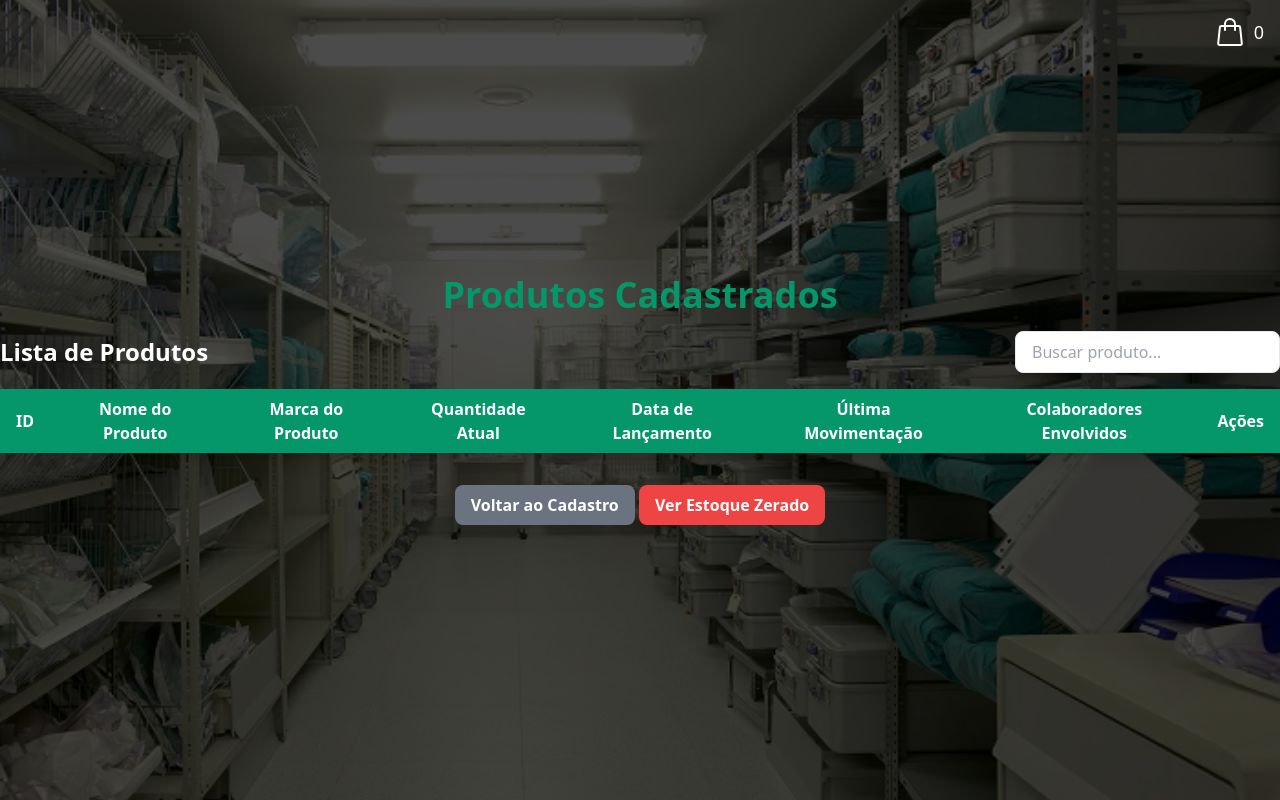
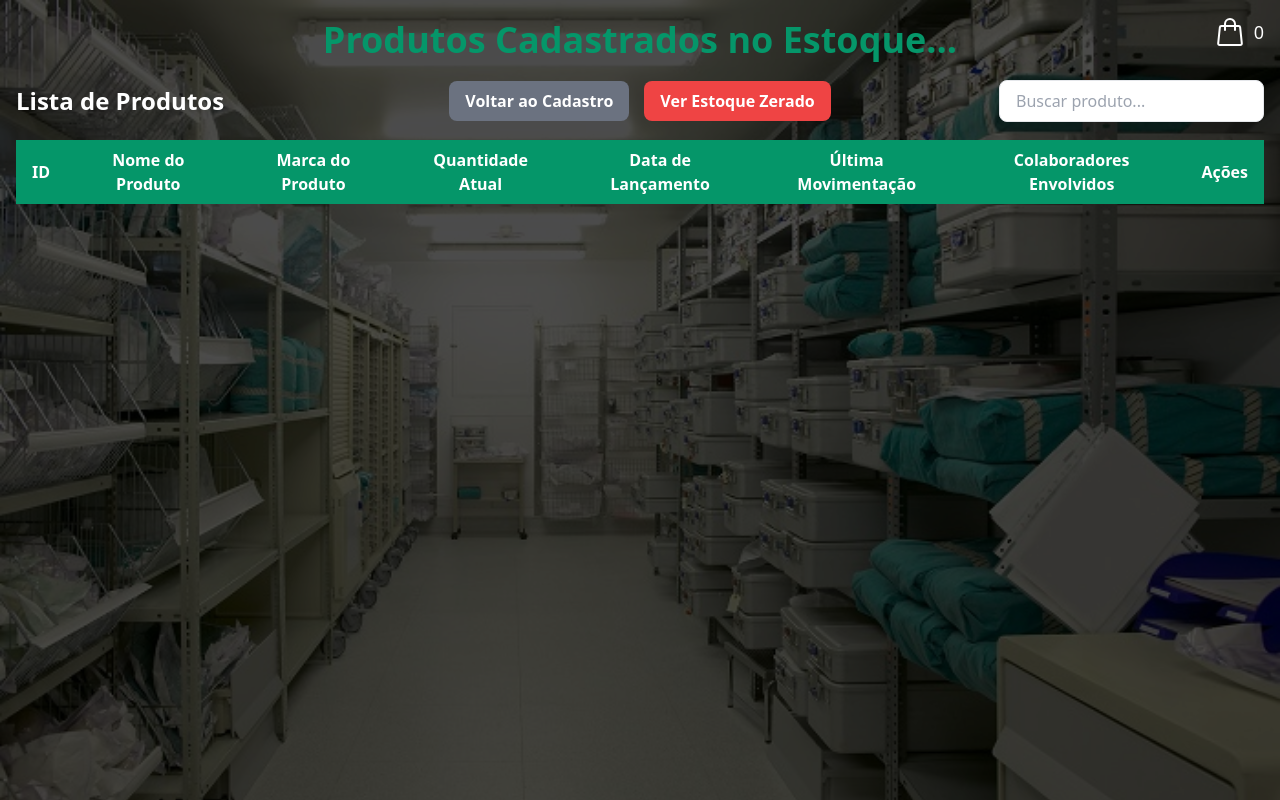
Before and after one commit to jorivaldojunior/estoque, a plain HTML site: page pagina1.html in a window 1280 px wide. Both pictures are taken after a click on the button "Ver Produtos". Drawn offline with nearby package versions, Linux system fonts and the light colour scheme; some packages are replaced by stand-ins of ours; a script that the page names is missing.

Commit message:
melhorias no codigo

```diff
--- a/pagina1.html
+++ b/pagina1.html
@@ -6,15 +6,9 @@
     <title>Sistema de Controle de Estoque</title>
 
     <!-- Tailwind CSS -->
-    <link
-      href="https://cdn.jsdelivr.net/npm/tailwindcss@2.2.19/dist/tailwind.min.css"
-      rel="stylesheet"
-    />
+    <link href="https://cdn.jsdelivr.net/npm/tailwindcss@2.2.19/dist/tailwind.min.css" rel="stylesheet" />
     <!-- SweetAlert2 CSS -->
-    <link
-      rel="stylesheet"
-      href="https://cdn.jsdelivr.net/npm/sweetalert2@11/dist/sweetalert2.min.css"
-    />
+    <link rel="stylesheet" href="https://cdn.jsdelivr.net/npm/sweetalert2@11/dist/sweetalert2.min.css" />
     <!-- SweetAlert2 JS -->
     <script src="https://cdn.jsdelivr.net/npm/sweetalert2@11"></script>
 
@@ -68,7 +62,7 @@
         padding: 50px;
         border-radius: 8px;
         box-shadow: 0 10px 25px rgba(0, 0, 0, 0.7);
-        margin: 0 auto
+        margin: 0 auto;
       }
 
       .login-header {
@@ -83,35 +77,80 @@
         width: 40px;
         height: 40px;
       }
+
+      /* Estilos adicionados específicos para o que foi pedido */
+      .header-fixed {
+        position: sticky;
+        top: 0;
+        z-index: 10;
+        padding-top: 20px;
+        width: 100%;
+      }
+
+      .search-fixed {
+        position: sticky;
+        top: 80px;
+        z-index: 9;
+        width: 100%;
+        padding-bottom: 10px;
+      }
+
+      .products-container {
+        max-height: calc(100vh - 180px);
+        overflow-y: auto;
+        margin-top: 10px;
+      }
+
+      .title-line {
+        display: flex;
+        justify-content: space-between;
+        align-items: center;
+        margin-bottom: 10px;
+        width: 100%;
+      }
+
+      .title-left {
+        text-align: left;
+        flex: 1;
+      }
+
+      .buttons-center {
+        display: flex;
+        justify-content: center;
+        gap: 15px;
+        flex: 2;
+      }
+
+      .search-right {
+        flex: 1;
+        display: flex;
+        justify-content: flex-end;
+      }
+
+      /* Fixar cabeçalho da tabela no topo da área da tabela */
+      .fixed-table-header thead tr {
+        position: sticky;
+        top: 0;
+        z-index: 8;
+      }
     </style>
 </head>
 
 <body class="bg-gray-100">
     <!-- Tela de Cadastro de Produto -->
-    <div
-      id="cadastroProdutoScreen"
-      class="screen h-screen flex flex-col justify-center items-center bg-gradient-to-b from-purple-600 to-gray-100 text-white fade-in"
-    >
+    <div id="cadastroProdutoScreen" class="screen h-screen flex flex-col justify-center items-center bg-gradient-to-b from-purple-600 to-gray-100 text-white fade-in">
       <div class="overlay-bg"></div>
       <div class="content">
-        <h1 class="text-5xl font-extrabold mb-4 text-green-600">
+        <h1 class="text-4xl font-extrabold mb-4 text-green-600">
           Sistema de Controle Para Estoque...
         </h1>
 
-        <form
-          id="produtoForm"
-          class="bg-white shadow-md rounded-lg px-8 pt-6 pb-8 mb-4 max-w-lg w-full modal"
-        >
-          <!-- Título e logo dentro do formulário -->
+        <form id="produtoForm" class="bg-white shadow-md rounded-lg px-8 pt-6 pb-8 mb-4 max-w-lg w-full modal">
           <div class="login-header">
             <h2 class="text-3xl text-green-600 font-bold">
               Cadastro de Produto
             </h2>
-            <img
-              src="./image/logo4.jpg"
-              alt="Logo"
-              class="login-logo"
-            >
+            <img src="./image/logo4.jpg" alt="Logo" class="login-logo">
           </div>
 
           <div class="mb-4">
@@ -146,7 +185,6 @@
             />
           </div>
 
-          <!-- Botões alinhados na mesma linha -->
           <div class="flex justify-between items-center mt-6">
             <button
               type="button"
@@ -177,17 +215,37 @@
     </div>
 
     <!-- Tela de Lista de Produtos -->
-    <div
-      id="listaProdutosScreen"
-      class="screen hidden h-screen flex flex-col justify-center items-center bg-gradient-to-b from-blue-600 to-gray-100 text-white fade-in"
+    <div id="listaProdutosScreen" class="screen hidden h-screen flex flex-col items-center bg-gradient-to-b from-blue-600 to-gray-100 text-white fade-in">
+      <div class="overlay-bg"></div>
+      <div class="content w-full px-4">
+        <!-- Cabeçalho fixo -->
+        <div class="header-fixed text-center">
+          <h1 class="text-4xl font-extrabold mb-2 text-green-600">
+            Produtos Cadastrados no Estoque...
+          </h1>
+        </div>
+
+        <!-- Linha com título, botões e busca -->
+        <div class="search-fixed">
+          <div class="title-line">
+            <h1 class="text-2xl font-bold title-left">Lista de Produtos</h1>
+
+            <div class="buttons-center">
+              <button
+                onclick="navigateToCadastroProduto()"
+                class="bg-gray-500 hover:bg-gray-600 text-white font-bold py-2 px-4 rounded-lg hover-transition"
               >
-      <div class="overlay-bg"></div>
-      <div class="content">
-        <h1 class="text-4xl font-extrabold mb-4 text-green-600 text-center">
-          Produtos Cadastrados
-        </h1>
-        <div class="flex justify-between items-center mb-4">
-          <h1 class="text-2xl font-bold">Lista de Produtos</h1>
+                Voltar ao Cadastro
+              </button>
+              <button
+                onclick="navigateToEstoqueZerado()"
+                class="bg-red-500 hover:bg-red-600 text-white font-bold py-2 px-4 rounded-lg hover-transition"
+              >
+                Ver Estoque Zerado
+              </button>
+            </div>
+
+            <div class="search-right">
               <div class="relative">
                 <input
                   type="text"
@@ -198,12 +256,16 @@
                 />
                 <ul
                   id="sugestoes"
-              class="absolute bg-white text-gray-700 border-gray-300 rounded-lg mt-1 hidden max-h-40 overflow-y-auto z-10"
+                  class="absolute bg-white text-gray-700 border-gray-300 rounded-lg mt-1 hidden max-h-40 overflow-y-auto z-10 w-full"
                 ></ul>
               </div>
             </div>
+          </div>
+        </div>
 
-        <table class="table-auto bg-white rounded-lg shadow-lg">
+        <!-- Container da tabela com scroll -->
+        <div class="products-container">
+          <table class="fixed-table-header table-auto bg-white rounded-lg shadow-lg w-full">
             <thead>
               <tr class="bg-green-600 text-white">
                 <th class="px-4 py-2">ID</th>
@@ -220,28 +282,12 @@
               <!-- Linhas de produtos serão inseridas aqui dinamicamente -->
             </tbody>
           </table>
-
-        <button
-          onclick="navigateToCadastroProduto()"
-          class="bg-gray-500 hover:bg-gray-600 text-white font-bold py-2 px-4 rounded-lg mt-8 hover-transition"
-        >
-          Voltar ao Cadastro
-        </button>
-
-        <button
-          onclick="navigateToEstoqueZerado()"
-          class="bg-red-500 hover:bg-red-600 text-white font-bold py-2 px-4 rounded-lg mt-4 hover-transition"
-        >
-          Ver Estoque Zerado
-        </button>
+        </div>
       </div>
     </div>
 
     <!-- Tela de Produtos com Estoque Zerado -->
-    <div
-      id="estoqueZeradoScreen"
-      class="screen hidden h-screen flex flex-col justify-center items-center bg-gradient-to-b from-purple-600 to-gray-100 text-white fade-in"
-    >
+    <div id="estoqueZeradoScreen" class="screen hidden h-screen flex flex-col justify-center items-center bg-gradient-to-b from-purple-600 to-gray-100 text-white fade-in">
       <div class="overlay-bg"></div>
       <div class="content">
         <h1 class="text-4xl font-extrabold mb-4 text-red-500 text-center">
@@ -274,12 +320,10 @@
     </div>
 
     <!-- Modal de Edição de Produto -->
-    <div
-      id="editarModal"
-      class="hidden fixed inset-0 bg-black bg-opacity-50 flex justify-center items-center"
-    >
+    <div id="editarModal" class="hidden fixed inset-0 bg-black bg-opacity-50 flex justify-center items-center">
       <div class="modal">
         <h2 class="text-2xl text-green-600 font-bold mb-4">Editar Produto</h2>
+
         <form id="editarForm">
           <div class="mb-4">
             <input
@@ -305,7 +349,6 @@
               class="shadow appearance-none border rounded w-full py-3 px-4 text-gray-700 leading-tight focus:outline-none focus:shadow-outline"
             />
           </div>
-          <!-- Data de Recebimento Não Editável -->
           <div class="mb-4">
             <input
               id="editarDataRecebimento"
@@ -314,7 +357,6 @@
               class="shadow appearance-none border rounded w-full py-3 px-4 text-gray-700 leading-tight focus:outline-none focus:shadow-outline"
             />
           </div>
-          <!-- Campo para Nome do Colaborador -->
           <div class="mb-4">
             <input
               id="nomeColaborador"
@@ -344,10 +386,7 @@
     </div>
 
     <!-- Modal de Pedido -->
-    <div
-      id="modalPedido"
-      class="hidden fixed inset-0 bg-black bg-opacity-50 flex justify-center items-center"
-    >
+    <div id="modalPedido" class="hidden fixed inset-0 bg-black bg-opacity-50 flex justify-center items-center">
       <div class="modal">
         <h2 class="text-2xl text-green-600 font-bold mb-4">Adicionar Pedido</h2>
         <div class="mb-4">
@@ -395,10 +434,7 @@
     </div>
 
     <!-- Modal de Carrinho -->
-    <div
-      id="modalCarrinho"
-      class="hidden fixed inset-0 bg-black bg-opacity-50 flex justify-center items-center"
-    >
+    <div id="modalCarrinho" class="hidden fixed inset-0 bg-black bg-opacity-50 flex justify-center items-center">
       <div class="modal">
         <h2 class="text-2xl text-green-600 font-bold mb-4">
           Adicione seus pedidos de compras!
@@ -424,7 +460,7 @@
     </div>
 
     <!-- Ícone de Carrinho de Compras Moderno -->
-    <div id="carrinhoIcon" class="fixed top-4 right-4 flex items-center">
+    <div id="carrinhoIcon" class="fixed top-4 right-4 flex items-center z-50">
       <svg
         xmlns="http://www.w3.org/2000/svg"
         viewBox="0 0 24 24"
```
Also changed, not shown: index.html (+1 -1 lines). Lines whose indentation alone changed are shown as unchanged.
